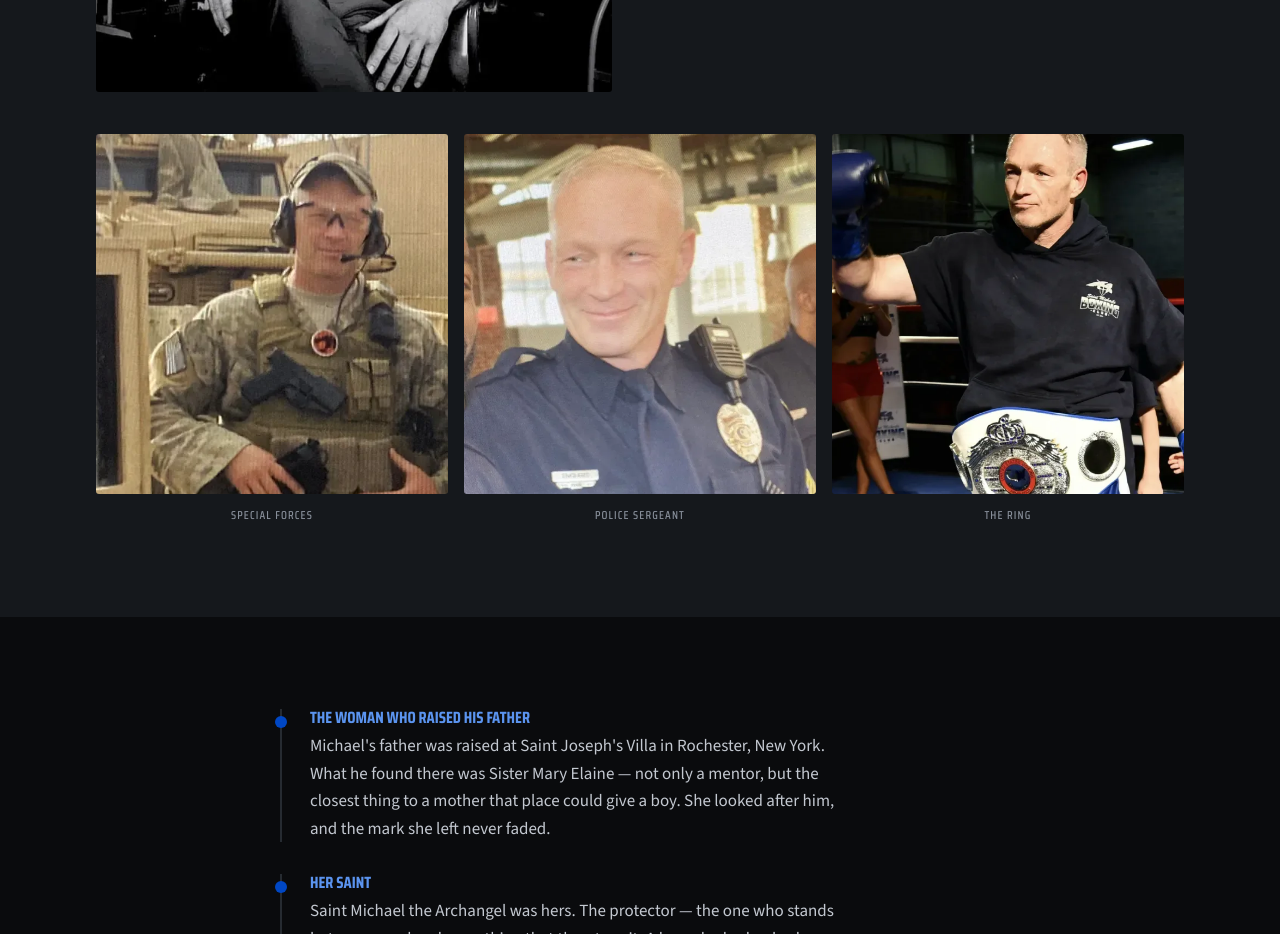
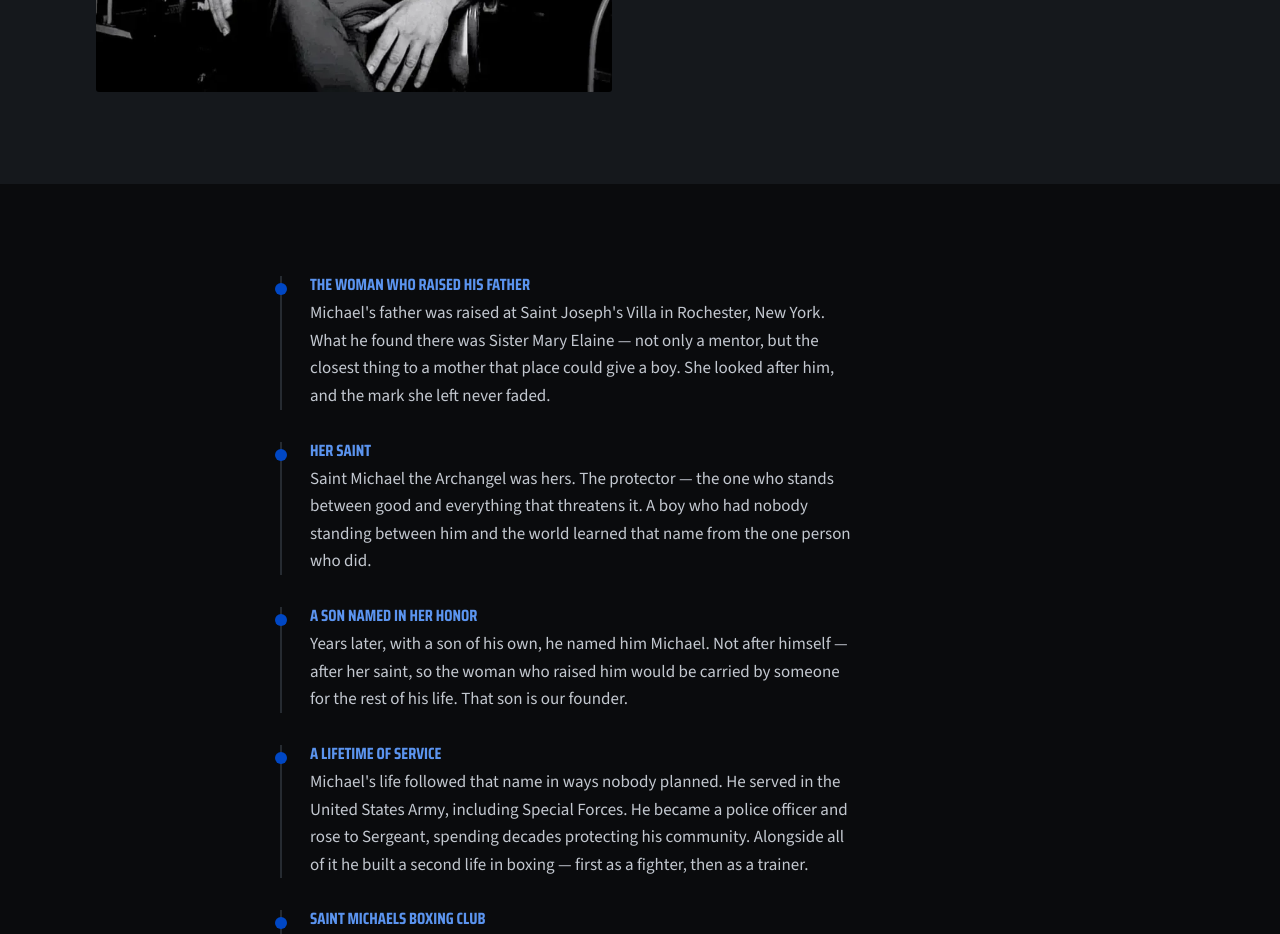
Before and after one commit to Saintmichaelscoffee/saintmichaels-coffee, a plain HTML site: page about.html in a window 1280 px wide. Shown: the part 902-1836 px from the top of the page. Drawn offline with nearby package versions, Linux system fonts and the light colour scheme.

Commit message:
Remove three-photo strip from Our Story
Removes the three images beneath the founder section while preserving the surrounding story and layout.

```diff
--- a/about.html
+++ b/about.html
@@ -48,13 +48,6 @@
         <p>Different uniforms, one thread running through all of them: he goes first, and he brings people with him.</p>
       </div>
     </div>
-    <div class="wrap">
-      <div class="strip">
-        <figure><img src="./mil-daylight.webp" alt="Michael James Englert deployed with U.S. Army Special Forces"><figcaption>Special Forces</figcaption></figure>
-        <figure><img src="./police-solo.webp" alt="Michael James Englert in patrol uniform"><figcaption>Police Sergeant</figcaption></figure>
-        <figure><img src="./belt-face.webp" alt="Michael James Englert in the ring wearing a championship belt"><figcaption>The Ring</figcaption></figure>
-      </div>
-    </div>
   </section>
 
   <section class="band">
```
